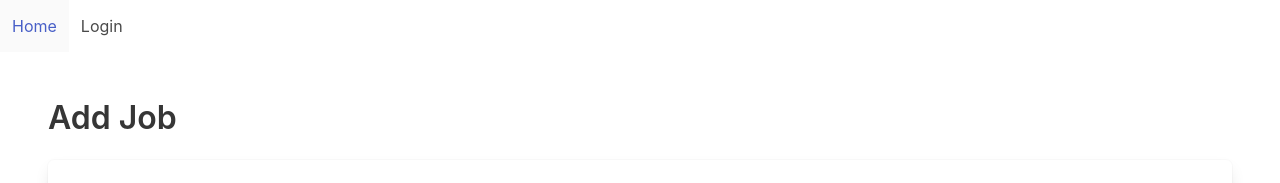
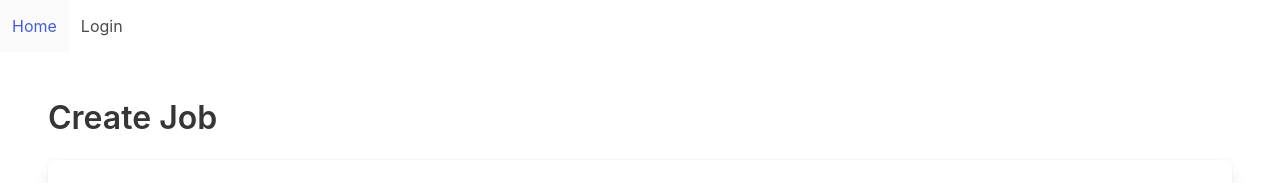
Before and after one commit to matt-k1998/job-board, a React (Create React App) app in the folder client/: page /jobs/new in a window 1280 px wide. Shown: the top 183 px of the page. Built offline with nearby package versions, Linux system fonts and the light colour scheme.

Commit message:
Merge adding jobs and editing jobs into one form

```diff
--- a/client/src/App.js
+++ b/client/src/App.js
@@ -7,8 +7,7 @@ import CompanyDetail from './components/CompanyDetail';
 import LoginForm from './components/LoginForm';
 import JobBoard from './components/JobBoard';
 import JobDetail from './components/JobDetail';
-import CreateJobForm from './components/CreateJobForm';
-import EditJobForm from './components/EditJobForm';
+import JobForm from './components/JobForm';
 import NavBar from './components/NavBar';
 import { client } from './graphql/queries';
 import ProfileSettings from './components/ProfileSettings';
@@ -39,13 +38,13 @@ function App() {
             element={<CompanyDetail />}
           />
           <Route path="/jobs/new"
-            element={<CreateJobForm />}
+            element={<JobForm />}
           />
           <Route path="/jobs/:jobId"
             element={<JobDetail />}
           />
           <Route path="/jobs/:jobId/edit"
-            element={<EditJobForm />}
+            element={<JobForm />}
           />
           <Route path="/login"
             element={<LoginForm onLogin={handleLogin} />}
--- a/client/src/components/CreateJobForm.js
+++ b/client/src/components/JobForm.js
@@ -1,24 +1,35 @@
 import { useState } from 'react';
 import { useNavigate } from 'react-router';
-import { useCreateJob } from '../graphql/hooks';
+import { useCreateJob, useUpdateJob } from '../graphql/hooks';
+import { useLocation } from 'react-router-dom';
 
-function CreateJobForm() {
+function JobForm() {
+  const { state } = useLocation();
 
   const navigate = useNavigate();
-  const [title, setTitle] = useState('');
-  const [description, setDescription] = useState('');
-  const { createJob, loading } = useCreateJob();
+  const [title, setTitle] = useState(!state ? '' : state.title);
+  const [description, setDescription] = useState(!state ? '' : state.description);
+  const { createJob } = useCreateJob();
+  const { updateJob, loading } = useUpdateJob();
+  const formTitleText = !state ? `Create Job` : `Edit Job`;
+  const formSubmitText = !state ? `Add Job` : `Update Job`;
 
   const handleSubmit = async (event) => {
     event.preventDefault();
-    const job = await createJob(title, description);
-    navigate(`/jobs/${job.id}`);
+    if (state) {
+      const job = await updateJob(state.id, title, description);
+      navigate(`/jobs/${job.id}`);
+    }
+    else {
+      const job = await createJob(title, description);
+      navigate(`/jobs/${job.id}`);
+    }
   };
 
   return (
     <div>
       <h1 className="title">
-        Add Job
+        {formTitleText}
       </h1>
       <div className="box">
         <form>
@@ -27,7 +38,7 @@ function CreateJobForm() {
               Job Title
             </label>
             <div className="control">
-              <input className="input" type="text" value={title}
+              <input className="input" type="text" defaultValue={title}
                 onChange={(event) => setTitle(event.target.value)}
               />
             </div>
@@ -37,7 +48,7 @@ function CreateJobForm() {
               Job Description
             </label>
             <div className="control">
-              <textarea className="textarea" rows={10} value={description}
+              <textarea className="textarea" rows={10} defaultValue={description}
                 onChange={(event) => setDescription(event.target.value)}
               />
             </div>
@@ -46,7 +57,7 @@ function CreateJobForm() {
             <div className="control">
               <button className="button is-link" disabled={loading}
                 onClick={handleSubmit}>
-                Add Job
+                {formSubmitText}
               </button>
             </div>
           </div>
@@ -56,4 +67,4 @@ function CreateJobForm() {
   );
 }
 
-export default CreateJobForm;
+export default JobForm;
```
Also changed, not shown: 1 other file (tests, documents, lock files or other folders).
